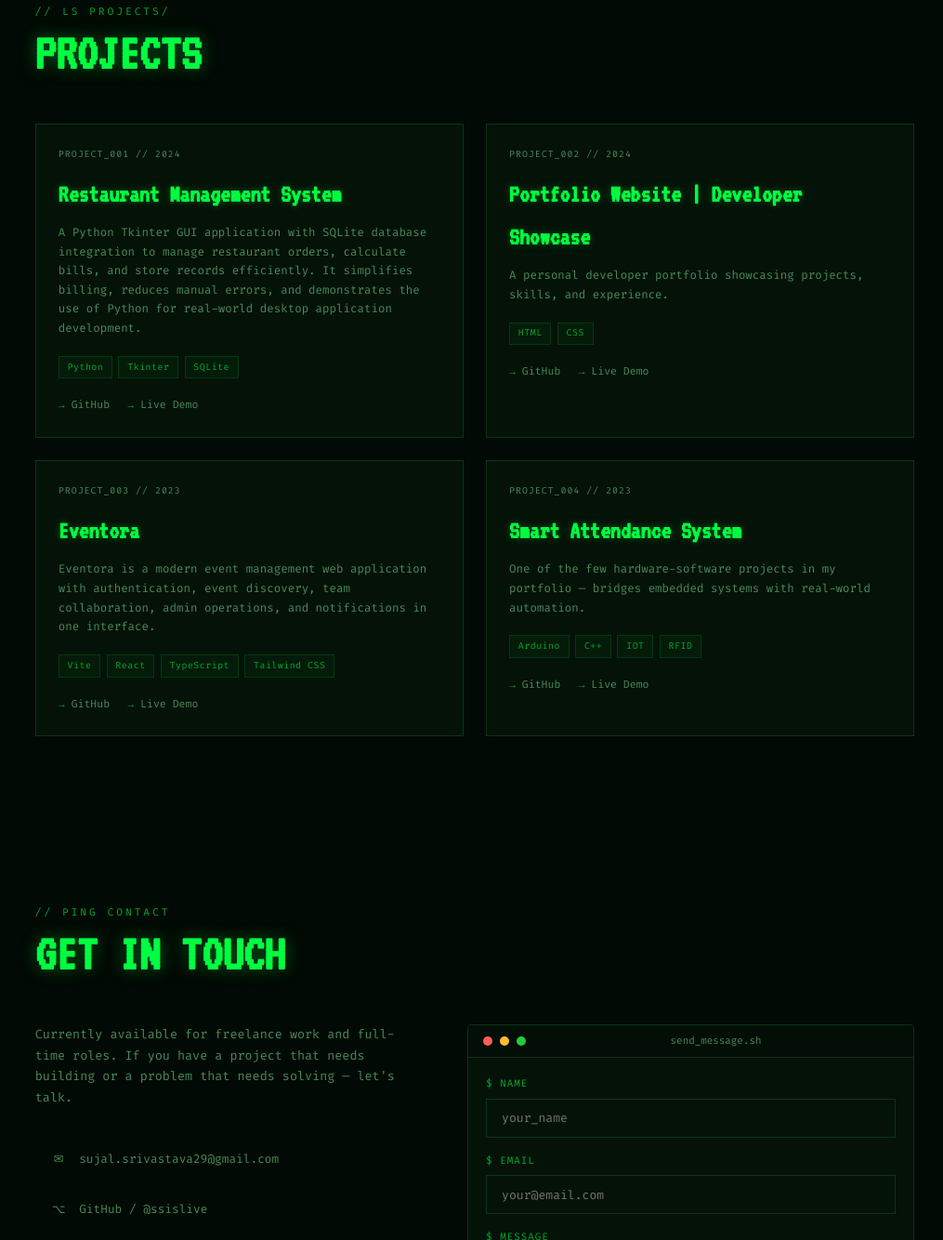
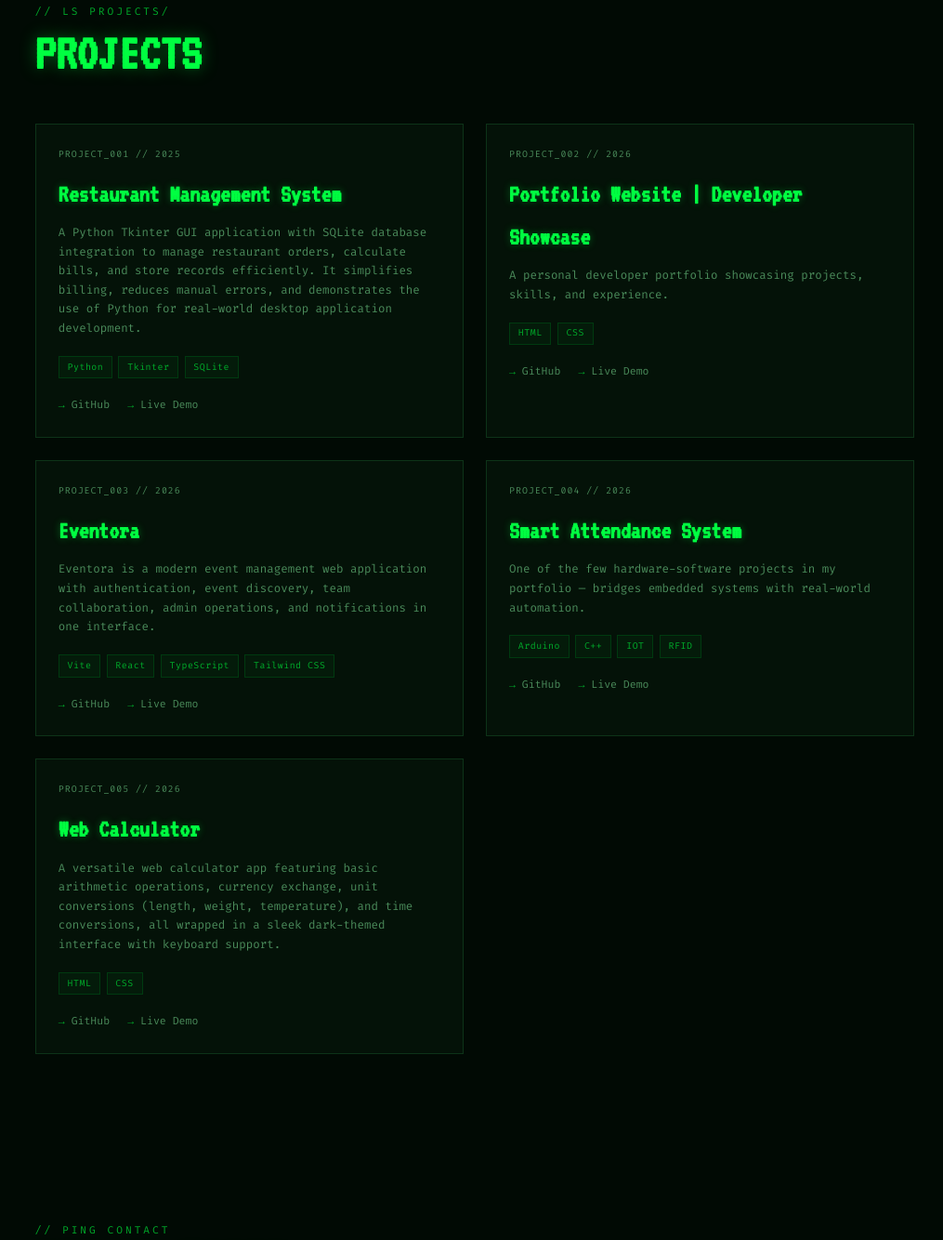
Before and after one commit to ssislive/Portfolio-Website-, a plain HTML site: page index.html in a window 1280 px wide. Shown: the part 2060-3394 px from the top of the page at 93% size, without its empty margins (129-1144 px from the left). Drawn offline with Linux system fonts and the light colour scheme.

Commit message:
new project added

```diff
--- a/index.html
+++ b/index.html
@@ -240,7 +240,7 @@
     <div class="projects-grid">
 
       <div class="project-card fade-in d2">
-        <div class="project-id">PROJECT_001 // 2024</div>
+        <div class="project-id">PROJECT_001 // 2025</div>
         <h3 class="project-name">Restaurant Management System</h3>
         <p class="project-desc">
           A Python Tkinter GUI application with SQLite database integration to manage restaurant orders, calculate bills, and store records efficiently.
@@ -258,7 +258,7 @@
       </div>
 
       <div class="project-card fade-in d3">
-        <div class="project-id">PROJECT_002 // 2024</div>
+        <div class="project-id">PROJECT_002 // 2026</div>
         <h3 class="project-name">Portfolio Website | Developer Showcase</h3>
         <p class="project-desc">
           A personal developer portfolio showcasing projects, skills, and experience.
@@ -274,7 +274,7 @@
       </div>
 
       <div class="project-card fade-in d4">
-        <div class="project-id">PROJECT_003 // 2023</div>
+        <div class="project-id">PROJECT_003 // 2026</div>
         <h3 class="project-name">Eventora</h3>
         <p class="project-desc">
           Eventora is a modern event management web application with authentication, event discovery, team collaboration, admin operations, and notifications in one interface.
@@ -292,7 +292,7 @@
       </div>
 
       <div class="project-card fade-in d5">
-        <div class="project-id">PROJECT_004 // 2023</div>
+        <div class="project-id">PROJECT_004 // 2026</div>
         <h3 class="project-name">Smart Attendance System</h3>
         <p class="project-desc">
           One of the few hardware-software projects in my portfolio — bridges embedded systems with real-world automation.
@@ -306,6 +306,24 @@
         <div class="project-links">
           <a href="https://github.com/ssislive/RFID-attendance-system">GitHub</a>
           <a href="https://www.linkedin.com/posts/sujalsri29_arduino-rfid-embeddedsystems-activity-7451128829693042688-HsI1?utm_source=social_share_send&utm_medium=member_desktop_web&rcm=ACoAAF798X8BNB3kv-whWXnBPCsp2z0_-Y-X1sc">Live Demo</a>
+        </div>
+      </div>
+
+
+      <div class="project-card fade-in d6">
+        <div class="project-id">PROJECT_005 // 2026</div>
+        <h3 class="project-name">Web Calculator</h3>
+        <p class="project-desc">
+          A versatile web calculator app featuring basic arithmetic operations, currency exchange, unit conversions (length, weight, temperature), and time conversions,
+          all wrapped in a sleek dark-themed interface with keyboard support.
+        </p>
+        <div class="project-tags">
+          <span class="tag">HTML</span>
+          <span class="tag">CSS</span>
+        </div>
+        <div class="project-links">
+          <a href="https://github.com/ssislive/Web-calculator">GitHub</a>
+          <a href="https://sscalci.netlify.app/">Live Demo</a>
         </div>
       </div>
 
```
